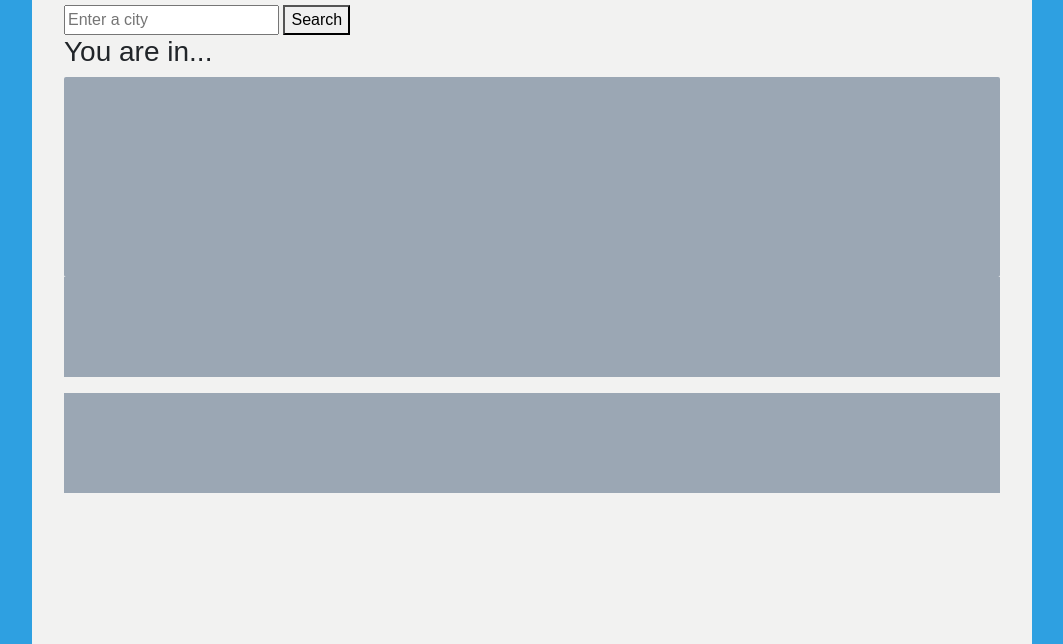
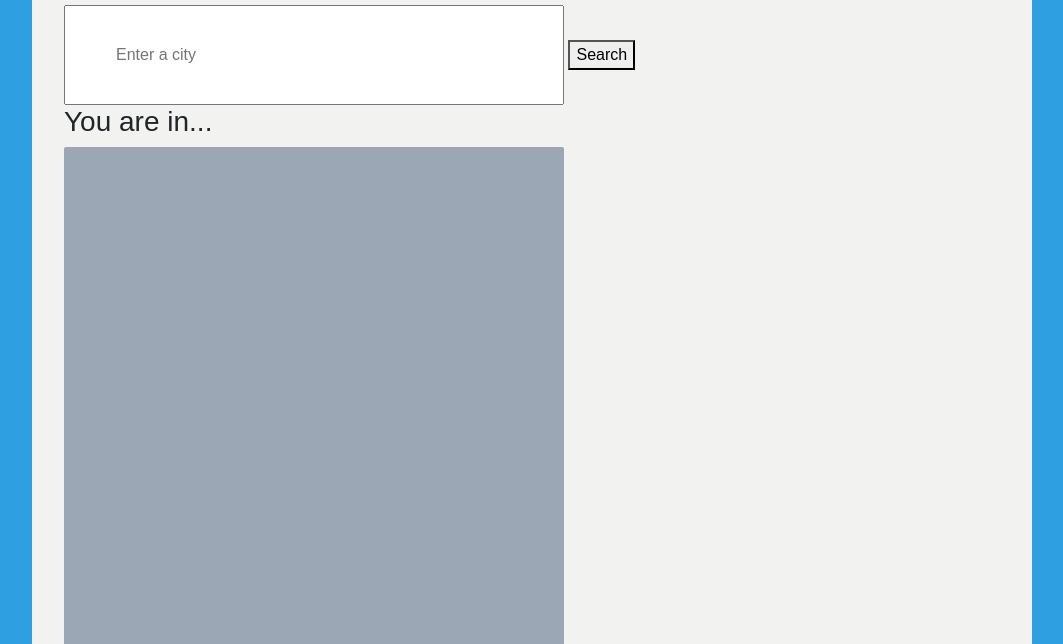
Before and after one commit to jeeyuni/weather-app-11, a website built with Parcel: page index.html in a window 1280 px wide. Shown: the part 137-781 px from the top of the page, without its empty margins (108-1171 px from the left). Built offline with nearby package versions, Linux system fonts and the light colour scheme; no server answers; a web font is replaced by a local one.

Commit message:
minor adjustments

```diff
--- a/styles.css
+++ b/styles.css
@@ -34,13 +34,20 @@ body {
     background: rgb(155, 167, 180);
     padding: 5px;
     border-radius: 2px;
-    height: 200px;
-    display: flex;
+    height: 500px;
+    width: 500px;
+    display: ;
     align-items: center;
     justify-content: center;
     height: flex;
     margin: 0;
 
+}
+
+#city {
+    padding: 0 20px 0 50px;
+    height: 100px;
+    width: 500px;
 }
 
 #fivedays-forecast {
```
Also changed, not shown: script.js (+3 -8 lines), 4 other files.
